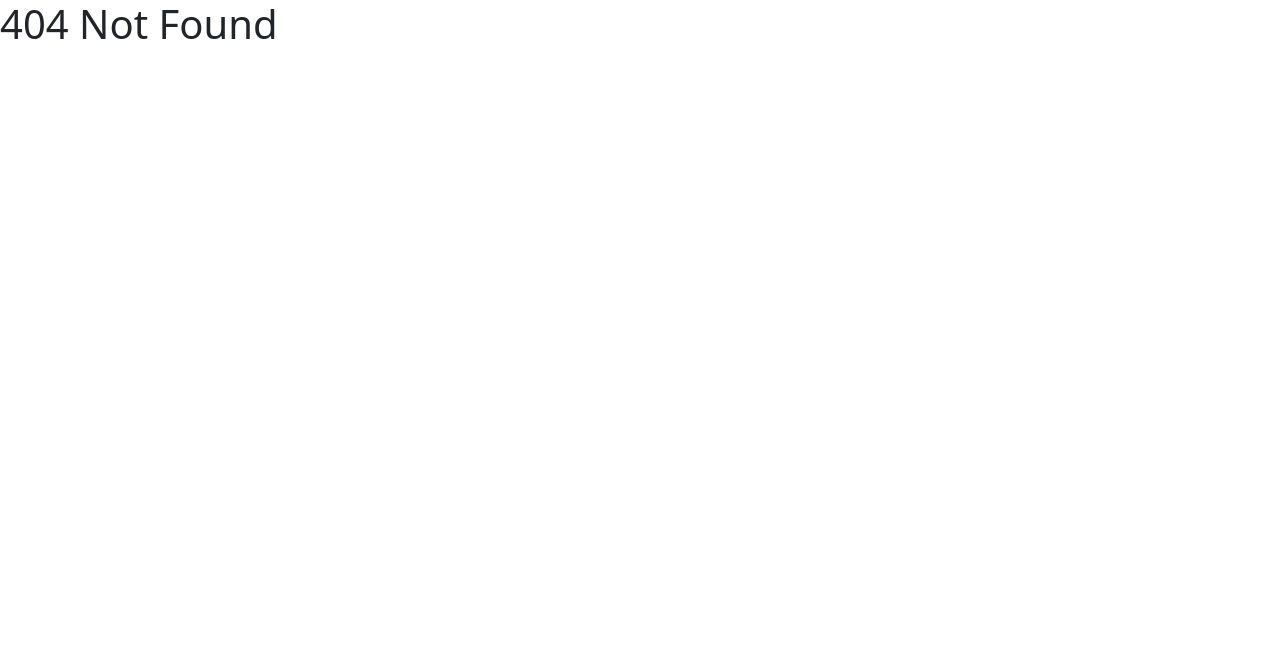
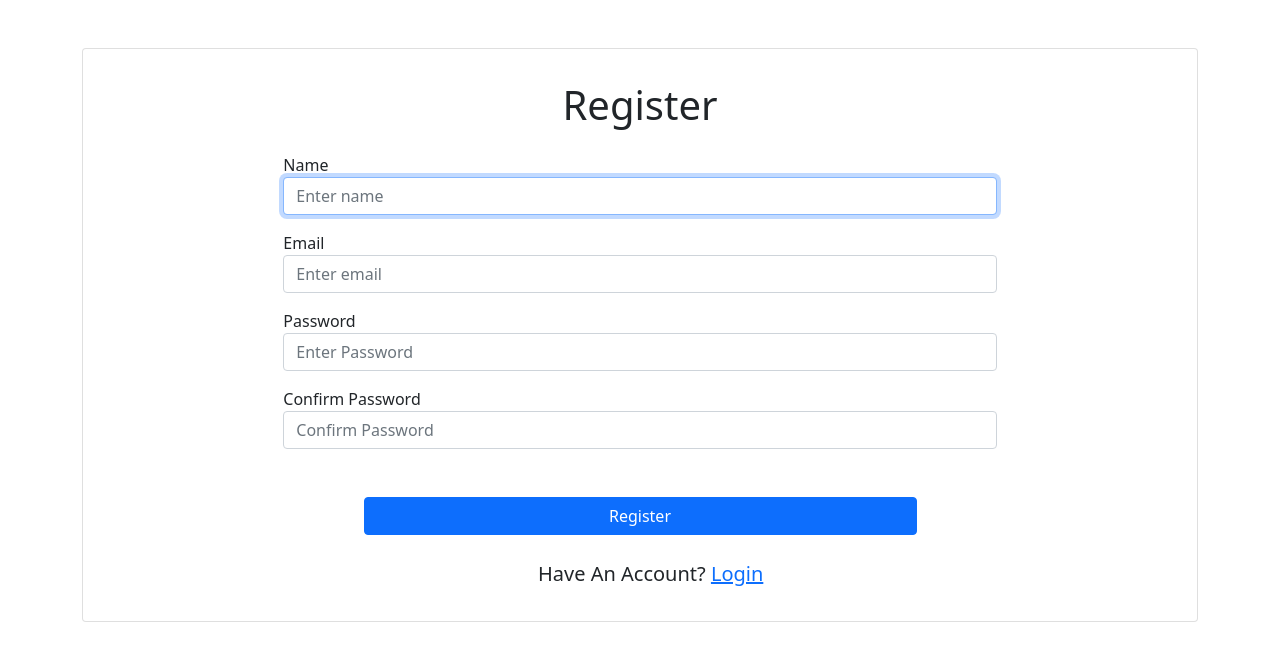
Before and after one commit to ivyhungtw/restaurant-forum-vue, a Vue app: page /signup in a window 1280 px wide. Before the commit this address had no page. Shown: the top 658 px of the page. Built offline with nearby package versions, Linux system fonts and the light colour scheme.

Commit message:
feat: add signin and signup page

```diff
--- a/src/router/index.js
+++ b/src/router/index.js
@@ -1,6 +1,17 @@
 import { createRouter, createWebHistory } from 'vue-router';
+import Signin from '@/views/Signin.vue';
 
 const routes = [
+  {
+    path: '/signin',
+    name: 'signin',
+    component: Signin
+  },
+  {
+    path: '/signup',
+    name: 'signup',
+    component: () => import('../views/Signup.vue')
+  },
   {
     path: '/:catchAll(.*)*',
     name: 'not-found',
--- /dev/null
+++ b/src/views/Signin.vue
@@ -0,0 +1,69 @@
+<template>
+  <div class="container mt-5">
+    <div class="card card-body">
+      <h1 class="text-center mt-3">Login</h1>
+      <form
+        action="/users/login"
+        method="POST"
+        class="row d-flex flex-column align-items-center"
+        @submit.prevent.stop="handlesubmit"
+      >
+        <!-- Email -->
+        <div class="form-group col-8 mt-3">
+          <label for="email">Email</label>
+          <input
+            id="email"
+            name="email"
+            v-model="email"
+            type="email"
+            class="form-control"
+            autocomplete="username"
+            placeholder="Enter Email"
+            required
+            autofocus
+          />
+        </div>
+        <!-- Password -->
+        <div class="form-group mt-3 col-8">
+          <label for="password">Password</label>
+          <input
+            id="password"
+            name="password"
+            v-model="password"
+            type="password"
+            class="form-control"
+            autocomplete="current-password"
+            placeholder="Enter Password"
+            required
+          />
+        </div>
+        <button type="submit" class="btn btn-primary btn-block col-6 mt-4">
+          Login
+        </button>
+        <p class="lead mt-4" style="width: 300px; margin-left: 100px;">
+          No Account? <router-link :to="{ name: 'signup' }">Register</router-link>
+        </p>
+      </form>
+    </div>
+  </div>
+</template>
+
+<script>
+export default {
+  data() {
+    return {
+      email: '',
+      password: ''
+    };
+  },
+  methods: {
+    handlesubmit() {
+      const data = {
+        email: this.email,
+        password: this.password
+      };
+      console.log(JSON.stringify(data));
+    }
+  }
+};
+</script>
--- /dev/null
+++ b/src/views/Signup.vue
@@ -0,0 +1,98 @@
+<template>
+  <div class="container mt-5">
+    <div class="card card-body">
+      <h1 class="text-center mt-3">Register</h1>
+      <form
+        action="/users/register"
+        method="POST"
+        class="row d-flex flex-column align-items-center"
+        @submit.prevent.stop="handleSubmit"
+      >
+        <div class="form-group col-8 mt-3">
+          <label for="name">Name</label>
+          <input
+            id="name"
+            name="name"
+            v-model="name"
+            type="text"
+            class="form-control"
+            placeholder="Enter name"
+            autocomplete="username"
+            required
+            autofocus
+          />
+        </div>
+        <div class="form-group col-8 mt-3">
+          <label for="email">Email</label>
+          <input
+            id="email"
+            name="email"
+            v-model="email"
+            type="email"
+            class="form-control"
+            placeholder="Enter email"
+            autocomplete="email"
+            required
+          />
+        </div>
+        <div class="form-group col-8 mt-3">
+          <label for="password">Password</label>
+          <input
+            id="password"
+            name="password"
+            v-model="password"
+            type="password"
+            class="form-control"
+            placeholder="Enter Password"
+            autocomplete="new-password"
+            required
+          />
+        </div>
+        <div class="form-group col-8 mt-3">
+          <label for="confirmPassword">Confirm Password</label>
+          <input
+            id="confirmPassword"
+            name="confirmPassword"
+            v-model="confirmPassword"
+            type="password"
+            class="form-control"
+            placeholder="Confirm Password"
+            autocomplete="new-password"
+            required
+          />
+        </div>
+        <button type="submit" class="btn btn-primary btn-block col-6 mt-5">
+          Register
+        </button>
+        <p class="lead mt-4" style="width: 300px; margin-left: 72px;">
+          Have An Account?
+          <router-link :to="{ name: 'signin' }">Login</router-link>
+        </p>
+      </form>
+    </div>
+  </div>
+</template>
+
+<script>
+export default {
+  data() {
+    return {
+      name: '',
+      email: '',
+      password: '',
+      confirmPassword: ''
+    };
+  },
+  methods: {
+    handleSubmit() {
+      const data = {
+        name: this.name,
+        email: this.email,
+        password: this.password,
+        confrimPassword: this.confirmPassword
+      };
+      console.log(JSON.stringify(data));
+    }
+  }
+};
+</script>
```
